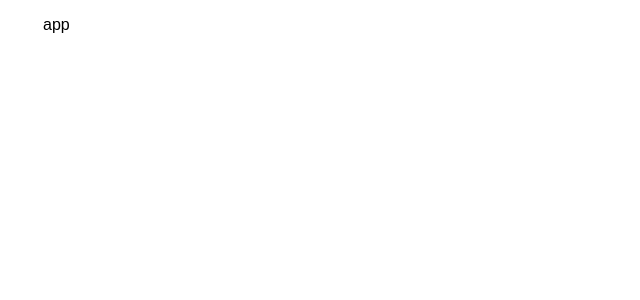
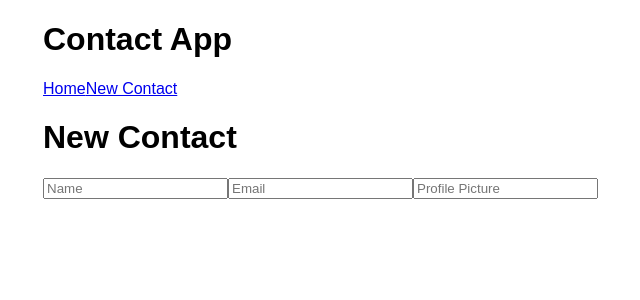
Before and after one commit to ga-wdi-exercises/checkpoint-react, a React (Create React App) app: page /new-contact in a window 1280 px wide. Shown: the top 300 px of the page, without its empty margins (147-787 px from the left). Built offline with nearby package versions, Linux system fonts and the light colour scheme.

Commit message:
checkpoint test

```diff
--- a/src/components/App/App.js
+++ b/src/components/App/App.js
@@ -1,11 +1,37 @@
-import React, { Component } from 'react';
+import React, { Component } from 'react'
+import Header from '../Header/Header'
+import {
+  Link,
+  Route
+} from 'react-router-dom'
+import ContactList from '../ContactList/ContactList'
+import NewContact from '../NewContact/NewContact'
+// const contacts = require('../../contacts.json')
 
+console.log(typeof data)
 class App extends Component {
-  render() {
-    return <div className="App">
-        <p>app</p>
-      </div>;
+  constructor () {
+    super()
+
+    // this.state = {
+    //   contacts: contacts
+    // }
+  }
+  render () {
+    return (
+      <div className='App'>
+        <Header />
+        <Route path='/'
+          component= {ContactList}
+          exact
+        />
+        <Route path='/new-contact'
+          component = {NewContact}
+          exact
+        />
+      </div>
+    )
   }
 }
 
-export default App;
+export default App
--- /dev/null
+++ b/src/components/ContactList/ContactList.js
@@ -0,0 +1,13 @@
+import React, { Component } from 'react'
+
+class ContactList extends Component {
+  render () {
+    return (
+      <div className='contact-list'>
+        <h1>yo</h1>
+      </div>
+    )
+  }
+}
+
+export default ContactList
--- /dev/null
+++ b/src/components/Header/Header.js
@@ -0,0 +1,21 @@
+import React, { Component } from 'react'
+import {
+  Link,
+  Route
+} from 'react-router-dom'
+
+class Header extends Component {
+  render () {
+    return (
+      <div>
+        <h1>Contact App</h1>
+        <nav>
+          <Link to='/'>Home</Link>
+          <Link to='/new-contact'>New Contact</Link>
+        </nav>
+      </div>
+    )
+  }
+}
+
+export default Header
--- /dev/null
+++ b/src/components/NewContact/NewContact.js
@@ -0,0 +1,19 @@
+import React, { Component } from 'react'
+
+class NewContact extends Component {
+  render () {
+    return (
+      <div>
+        <h1>New Contact</h1>
+
+        <form>
+          <input type='text' placeholder='Name' />
+          <input type='text' placeholder='Email' />
+          <input type='text' placeholder='Profile Picture' />
+        </form>
+      </div>
+    )
+  }
+}
+
+export default NewContact
--- a/src/index.js
+++ b/src/index.js
@@ -2,7 +2,12 @@ import React from 'react';
 import ReactDOM from 'react-dom';
 import './styles/index.css';
 import App from './components/App/App';
+import data from './contacts.json'
+import { BrowserRouter as Router } from 'react-router-dom'
 
 import contacts from "./contacts.json";
 
-ReactDOM.render(<App />, document.getElementById('root'));
+ReactDOM.render(
+  <Router>
+    <App />
+  </Router>, document.getElementById('root'));
```
Also changed, not shown: package.json (+6 -3 lines), src/components/Contact/Contact.js (added, +15 -0 lines), 1 other file (tests, documents, lock files or other folders).
